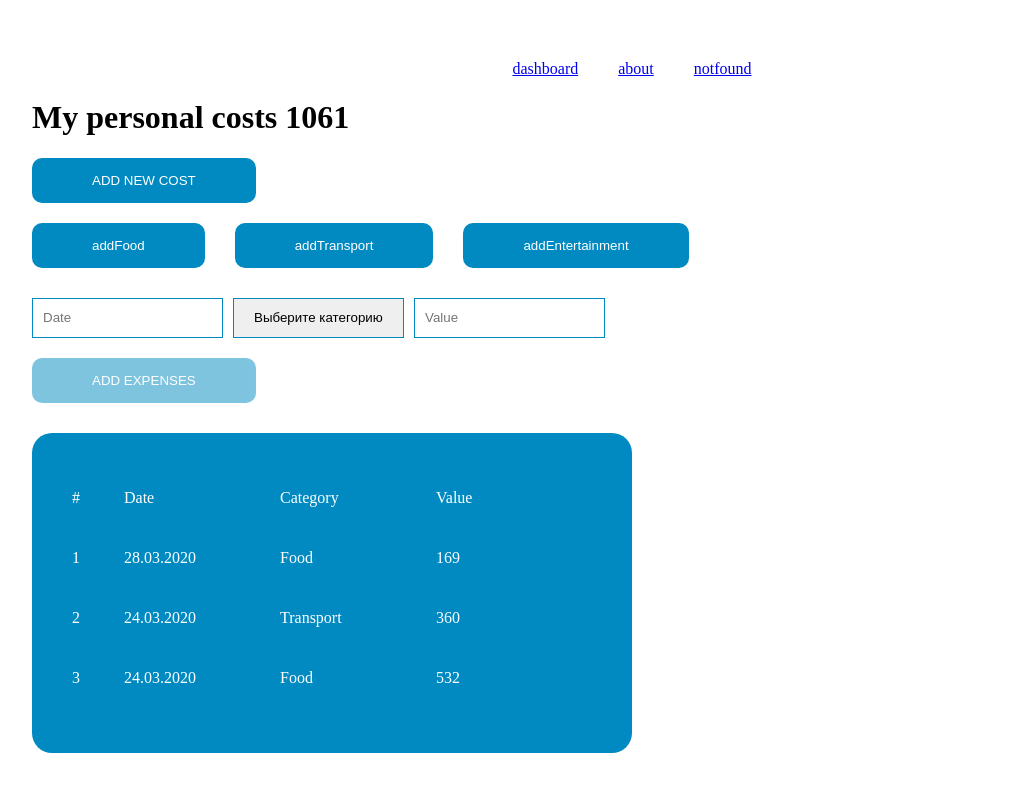
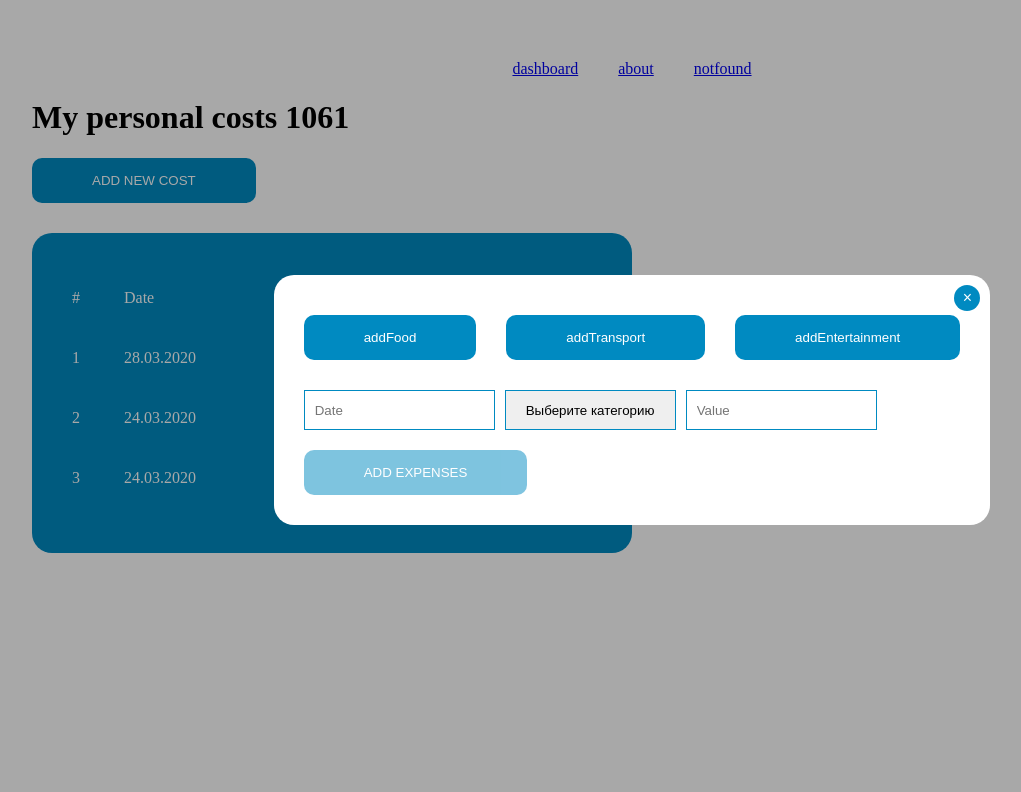
Before and after one commit to AlexKur161/vue-gb, a Vue app: page /dashboard in a window 1280 px wide. Both pictures are taken after a click on the button "ADD NEW COST". Shown: the top 792 px of the page, without its empty margins (8-1029 px from the left). Built offline with nearby package versions, Linux system fonts and the light colour scheme.

Commit message:
добавил модалку

```diff
--- a/src/components/AddingExpenses.vue
+++ b/src/components/AddingExpenses.vue
@@ -1,12 +1,11 @@
 <template>
     <div>
-      <button class="btn-additem" @click="showForm = !showForm">ADD NEW COST</button>
       <div class="wrap-routeradd">
       <button class="btn-additem" @click="addFood">addFood</button>
       <button class="btn-additem" @click="addTransport">addTransport</button>
       <button class="btn-additem" @click="addEntertainment">addEntertainment</button>
       </div>
-      <form class="add-form" v-if="showForm" action="">
+      <form class="add-form" action="">
         <input placeholder="Date" type="text" v-model="date">
         <select class="select-inp" v-model="category">
           <option value=""> Выберите категорию</option>
@@ -29,7 +28,6 @@ export default {
     }
   },
   data: () => ({
-    showForm: false,
     date: '',
     category: '',
     value: '',
--- /dev/null
+++ b/src/components/ModalDash.vue
@@ -0,0 +1,85 @@
+<template>
+    <div>
+        <div class="content">
+            <button class="btn-additem" @click="showForm = !showForm">ADD NEW COST</button>
+            <div v-if="showForm" class="form-add">
+                <div class="wrap-form">
+                    <button class="btn-close" @click="showForm = !showForm">&times;</button>
+                <AddingExpenses
+      @add-expenses="addExpenses"
+      :ArrayCategory = "ArrayCategory"
+      />
+      </div>
+            </div>
+        </div>
+    </div>
+</template>
+<script>
+
+import AddingExpenses from '@/components/AddingExpenses.vue'
+import { mapActions, mapGetters } from 'vuex'
+export default {
+  data: () => ({
+    showForm: false
+  }),
+  components: {
+    AddingExpenses
+  },
+  methods: {
+    ...mapActions(['fetchData', 'fetchCategory']),
+    addExpenses (expensesDay) {
+      this.$store.commit('ADD_FETCH_PAYMENT', expensesDay)
+    }
+  },
+  computed: {
+    ...mapGetters(['ArrayCategory'])
+  },
+  created () {
+    this.fetchData()
+    this.fetchCategory()
+  }
+}
+</script>
+<style scoped>
+.btn-additem{
+  padding: 15px 60px;
+    border: none;
+    outline: none;
+    border-radius: 10px;
+    background: #008ac1;
+    color: #fff;
+    display: block;
+    cursor: pointer;
+}
+.form-add{
+    height: 100vh;
+    width: 100vw;
+    background: #00000057;
+    position: fixed;
+    top: 0;
+    left: 0;
+    display: flex;
+    justify-content: center;
+    align-items: center;
+}
+.wrap-form{
+    position: relative;
+    background: #fff;
+    padding: 20px 30px 30px 30px;
+    border-radius: 20px;
+}
+.btn-close{
+    position: absolute;
+    top: 10px;
+    right: 10px;
+    border: none;
+    outline: none;
+    border-radius: 90px;
+    color: #fff;
+    font-size: 16px;
+    background: #008ac1;
+    width: 26px;
+    height: 26px;
+    cursor: pointer;
+}
+</style>
--- a/src/pages/DashBoard.vue
+++ b/src/pages/DashBoard.vue
@@ -1,18 +1,15 @@
 <template>
     <div class="container">
         <h1>My personal costs {{ TotalCost }}</h1>
-      <AddingExpenses
-      @add-expenses="addExpenses"
-      :ArrayCategory = "ArrayCategory"
-      />
+        <ModalDash />
       <ListExpenses :Arraylistexpenses="ArrayListexpenses" />
     </div>
 </template>
 
 <script>
 import ListExpenses from '@/components/ListExpenses.vue'
-import AddingExpenses from '@/components/AddingExpenses.vue'
-import { mapActions, mapGetters } from 'vuex'
+import ModalDash from '@/components/ModalDash.vue'
+import { mapGetters } from 'vuex'
 export default {
   name: 'App',
   data: () => ({
@@ -20,23 +17,13 @@ export default {
   }),
   components: {
     ListExpenses,
-    AddingExpenses
+    ModalDash
   },
   computed: {
-    ...mapGetters(['ArrayListexpenses', 'ArrayCategory', 'TotalCost'])
+    ...mapGetters(['ArrayListexpenses', 'TotalCost'])
     // ArrayListexpenses () {
     //   return this.$store.state.ArrayListexpenses
     // }
-  },
-  methods: {
-    ...mapActions(['fetchData', 'fetchCategory']),
-    addExpenses (expensesDay) {
-      this.$store.commit('ADD_FETCH_PAYMENT', expensesDay)
-    }
-  },
-  created () {
-    this.fetchData()
-    this.fetchCategory()
   }
 }
 </script>
```
